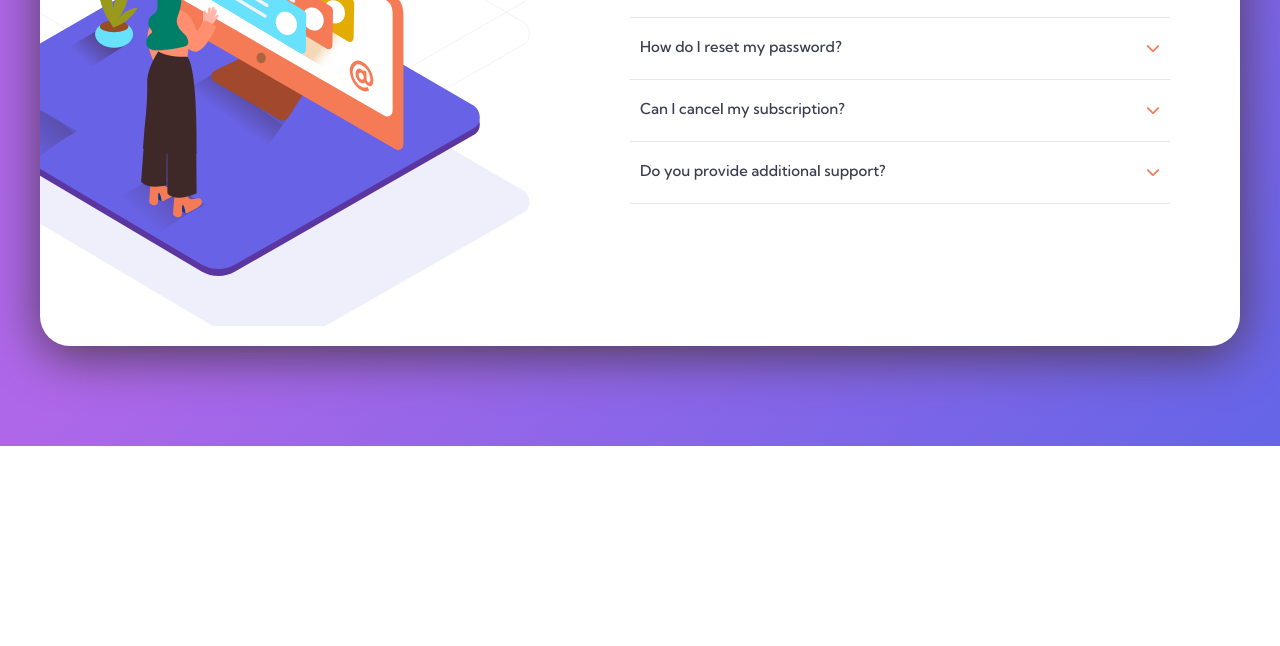
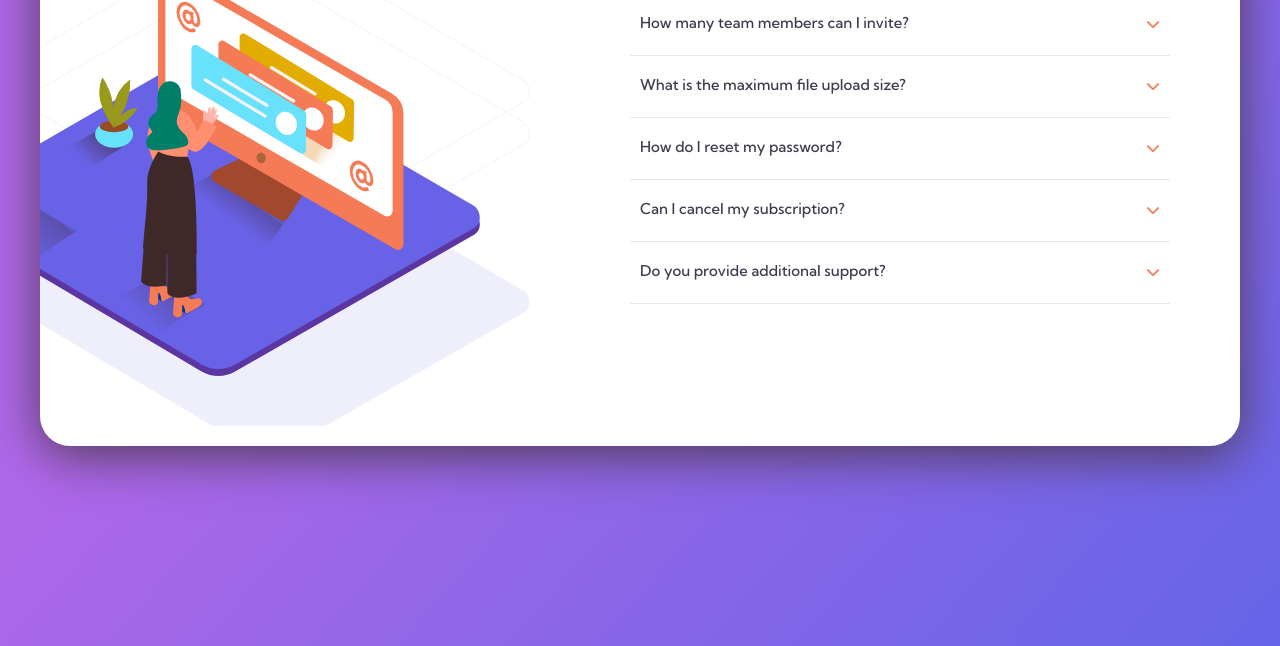
Before and after one commit to Redot2468/FAQ-Card, a plain HTML site: page index.html in a window 1280 px wide. Shown: the part 315-961 px from the top of the page. Before the commit the page ends 800 px from the top, so only its background shows below. Drawn offline with Linux system fonts and the light colour scheme.

Commit message:
modified

```diff
--- a/css/style.css
+++ b/css/style.css
@@ -25,7 +25,7 @@ body {
   line-height: 1.5;
   color: var(--color-normal-text);
   font-weight: 400;
-  padding: 10rem 3rem;
+  padding: 20rem 3rem;
   background: linear-gradient(
       132deg,
       hsl(273, 75%, 66%) 35%,
```
Also changed, not shown: screenshot1.png (added), screenshot2.png (added).
